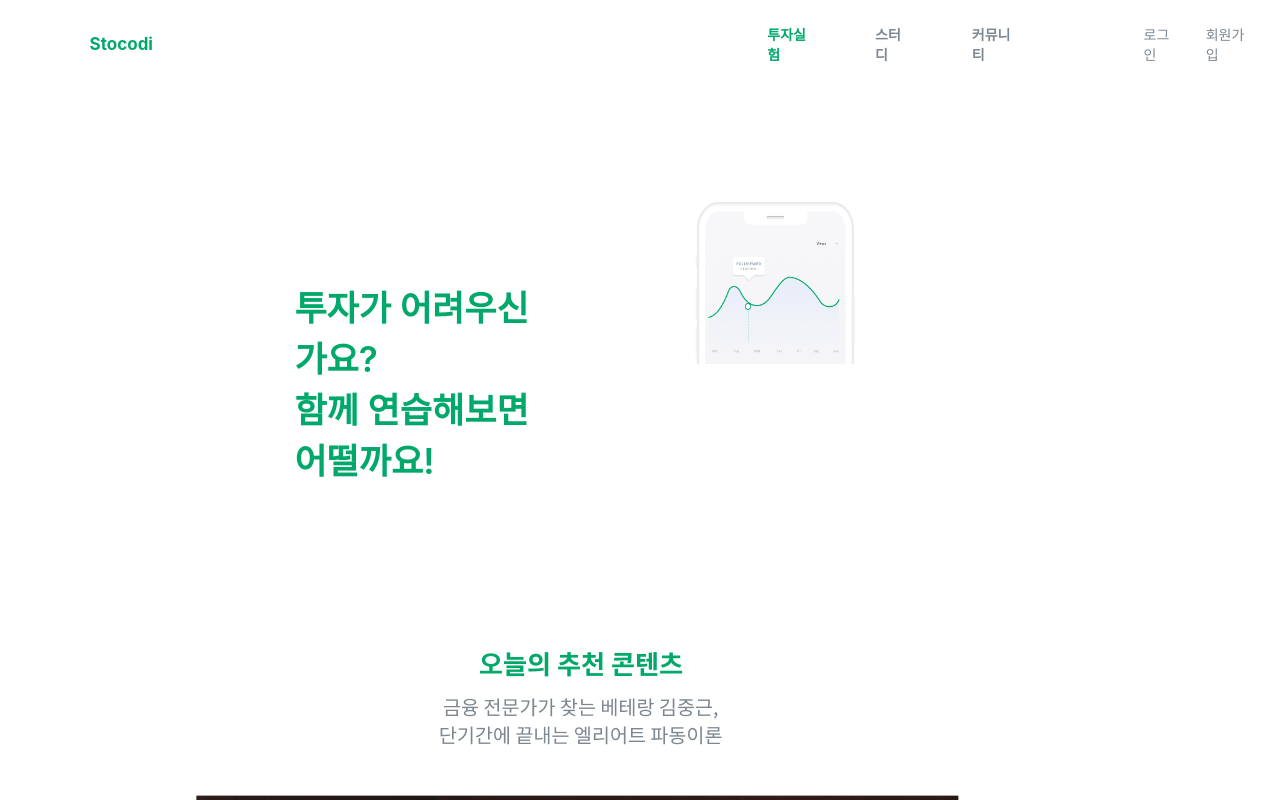
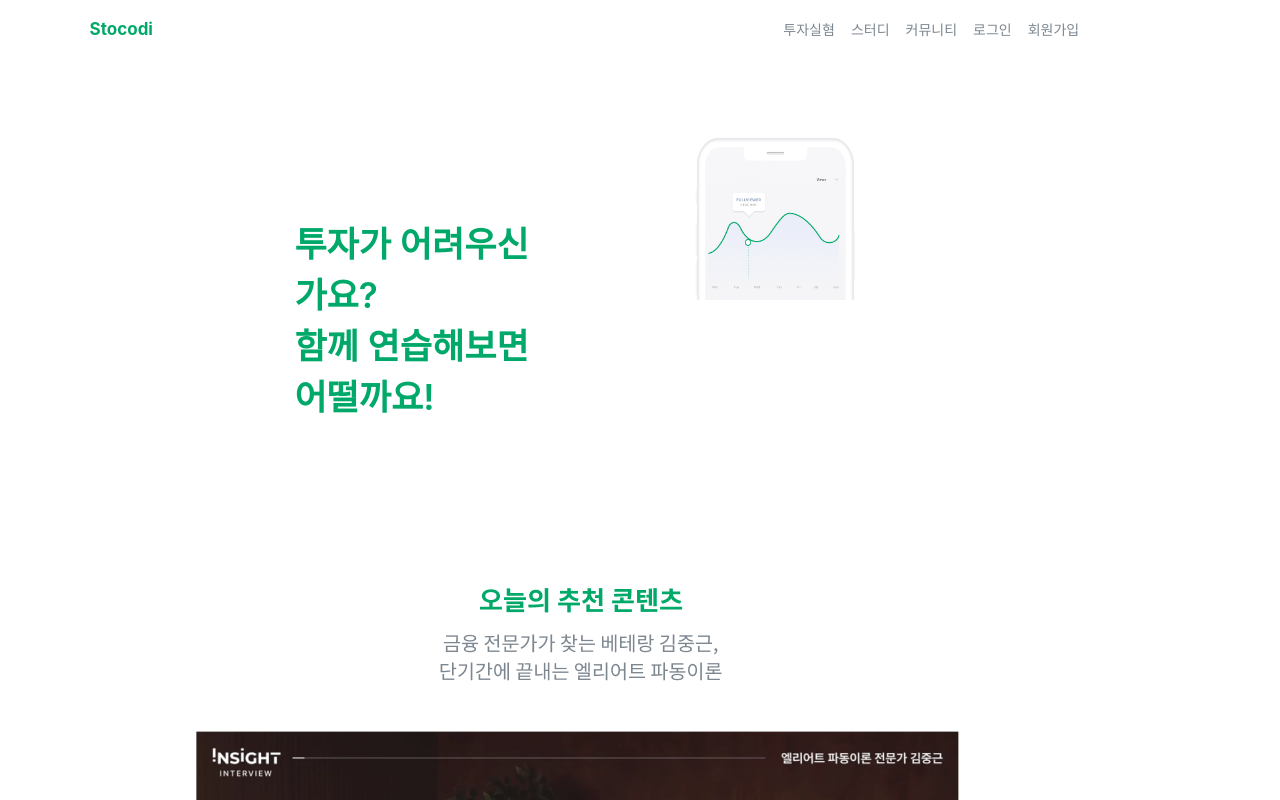
Before and after one commit to Yodayeong/StockCodi, a React (Create React App) app: page / in a window 1280 px wide. Shown: the top 800 px of the page. Built offline with nearby package versions, Linux system fonts and the light colour scheme; no server answers.

Commit message:
fix: 메인 페이지 네브바 수정 [여다영]

```diff
--- a/src/pages/MainPage.js
+++ b/src/pages/MainPage.js
@@ -21,16 +21,17 @@ const StyledButton = styled.button`
 `;
 
 const CatagoryComponent = () =>{
-  const [selectedCatagory, setSelectedCatagory] = useState(1);
-
-  const handleCategoryChange = (category) =>{
-    setSelectedCatagory(category);
-  };
-
-  return (<div className='Subheader-container'>
-      <div className={selectedCatagory === 1 ? "InvestmentExperimentSelected" : "InvestmentExperiment"} onClick={() => handleCategoryChange(1)}>투자실험</div>
-      <div className={selectedCatagory === 2 ? "StudySelected" : "Study"} onClick={() => handleCategoryChange(2)}>스터디</div>
-      <div className={selectedCatagory === 3 ? "CommunitySelected" : "Community"} onClick={() => handleCategoryChange(3)}>커뮤니티</div>
+  return (
+  <div className='Subheader-container'>
+    <div className="nav-items">
+      투자실혐
+    </div>
+    <div className="nav-items">
+      스터디
+    </div>
+    <div className="nav-items">
+      커뮤니티
+    </div>
   </div>)
 }
 
@@ -68,16 +69,12 @@ function MainPageHead() {
     <div className="header-container">
       <div className="Stocodi">Stocodi</div>
       <CatagoryComponent />
-      <div className="Login">
-        <div onClick={goLogin}>
+        <div className="account-items" onClick={goLogin}>
           로그인
         </div>
-      </div>
-      <div className="Signup">
-        <div onClick={goSignup}>
+        <div className="account-items" onClick={goSignup}>
           회원가입
         </div>
-      </div>
     </div>
   );
 }
--- a/src/styles/MainPage.css
+++ b/src/styles/MainPage.css
@@ -41,37 +41,41 @@
     font-weight : bold;
 }
 
-/* login / Signup */
-.Login{
-    margin-right: 2vw;
+/* nav-items */
+.nav-items{
+    margin-left: 1rem;
     font-size:14px;
     color: #7D8790;
 }
-.Login:hover{
+.nav-items:hover{
+    color:#00A969;
+}
+
+/* account-items */
+.account-items{
+    margin-left: 1rem;
+    font-size:14px;
+    color: #7D8790;
+}
+.account-items:hover{
     background-color:#00A969;
     color:white;
 }
-
-.Signup{
-    margin-right: 2vw;
-    font-size:14px;
-    color: #7D8790;
-}
-.Signup:hover{
-    background-color:#00A969;
-    color:white;
-}
-
 
 .Subheader-container{
     display: flex;
     align-items: center;
 }
+
+/* header-container */
 .header-container {
     display: flex;
     align-items: center;
-    margin-top : 3vh;
-    padding-left: 7vw;
+    position:fixed;
+    right:0;
+    left:7vw;
+    background-color:white;
+    padding:1.2rem 0 1.2rem 0;
 }
 .img1 {
     padding-top : 10vh;
```
